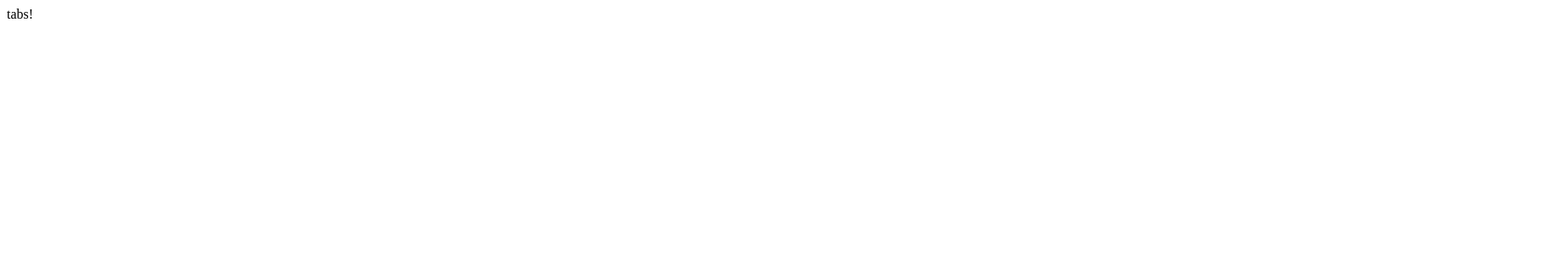
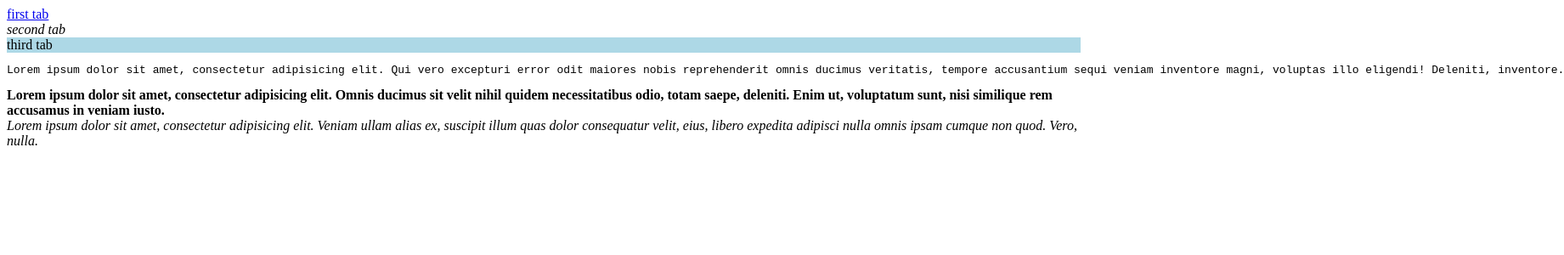
Before and after one commit to cloud-walker/react-compound-components-pattern, a React (Create React App) app: page / in a window 1280 px wide. Shown: the top 300 px of the page at 85% size, 1841 px wide, since content can reach past the window. Built offline with nearby package versions, Linux system fonts and the light colour scheme.

Commit message:
Use the Tabs components to assemble an example (not working yet)

```diff
--- a/src/components/App/App.js
+++ b/src/components/App/App.js
@@ -1,6 +1,6 @@
 import React from 'react'
 
-import Tabs from 'components/Tabs'
+import Tabs, {Tab, TabList, TabPanel, TabPanels} from 'components/Tabs'
 
 class App extends React.Component {
   static displayName = 'App'
@@ -9,7 +9,34 @@ class App extends React.Component {
     return (
       <main>
         <Tabs>
-          tabs!
+          <TabList>
+            <Tab>
+              <a href="sadad" onClick={e => e.preventDefault()}>first tab</a>
+            </Tab>
+            <Tab>
+              <i>second tab</i>
+            </Tab>
+            <Tab>
+              <div style={{background: 'lightblue'}}>
+                third tab
+              </div>
+            </Tab>
+          </TabList>
+
+          <TabPanels>
+            <TabPanel>
+              <pre>Lorem ipsum dolor sit amet, consectetur adipisicing elit. Qui vero excepturi error odit maiores nobis reprehenderit omnis ducimus veritatis, tempore accusantium sequi veniam inventore magni, voluptas illo eligendi! Deleniti, inventore.</pre>
+            </TabPanel>
+
+            <TabPanel>
+              <strong>Lorem ipsum dolor sit amet, consectetur adipisicing elit. Omnis ducimus sit velit nihil quidem necessitatibus odio, totam saepe, deleniti. Enim ut, voluptatum sunt, nisi similique rem accusamus in veniam iusto.</strong>
+            </TabPanel>
+
+            <TabPanel>
+              <i>Lorem ipsum dolor sit amet, consectetur adipisicing elit. Veniam ullam alias ex, suscipit illum quas dolor consequatur velit, eius, libero expedita adipisci nulla omnis ipsam cumque non quod. Vero, nulla.
+              </i>
+            </TabPanel>
+          </TabPanels>
         </Tabs>
       </main>
     )
--- a/src/components/Tabs/TabList/Tab/Tab.js
+++ b/src/components/Tabs/Tab/Tab.js
@@ -1,7 +1,7 @@
 import React from 'react'
 
-const Component = () => (
-  <div>Tab</div>
+const Component = props => (
+  <div>{props.children}</div>
 )
 
 Component.displayName = 'Tab'
--- a/src/components/Tabs/TabList/TabList.js
+++ b/src/components/Tabs/TabList/TabList.js
@@ -1,7 +1,7 @@
 import React from 'react'
 
-const Component = () => (
-  <div>TabList</div>
+const Component = props => (
+  <div>{props.children}</div>
 )
 
 Component.displayName = 'TabList'
--- a/src/components/Tabs/TabPanels/TabPanel/TabPanel.js
+++ b/src/components/Tabs/TabPanel/TabPanel.js
@@ -1,7 +1,7 @@
 import React from 'react'
 
-const Component = () => (
-  <div>TabPanel</div>
+const Component = props => (
+  <div>{props.children}</div>
 )
 
 Component.displayName = 'TabPanel'
--- a/src/components/Tabs/TabPanels/TabPanels.js
+++ b/src/components/Tabs/TabPanels/TabPanels.js
@@ -1,7 +1,7 @@
 import React from 'react'
 
-const Component = () => (
-  <div>TabPanels</div>
+const Component = props => (
+  <div>{props.children}</div>
 )
 
 Component.displayName = 'TabPanels'
--- a/src/components/Tabs/index.js
+++ b/src/components/Tabs/index.js
@@ -1 +1,7 @@
+import TabList from './TabList'
+import Tab from './Tab'
+import TabPanel from './TabPanel'
+import TabPanels from './TabPanels'
+
+export {TabList, Tab, TabPanels, TabPanel}
 export {default} from './Tabs'
```
Also changed, not shown: src/components/Tabs/Tab/index.js (renamed from src/components/Tabs/TabList/Tab/index.js), src/components/Tabs/TabPanel/index.js (renamed from src/components/Tabs/TabPanels/TabPanel/index.js).
